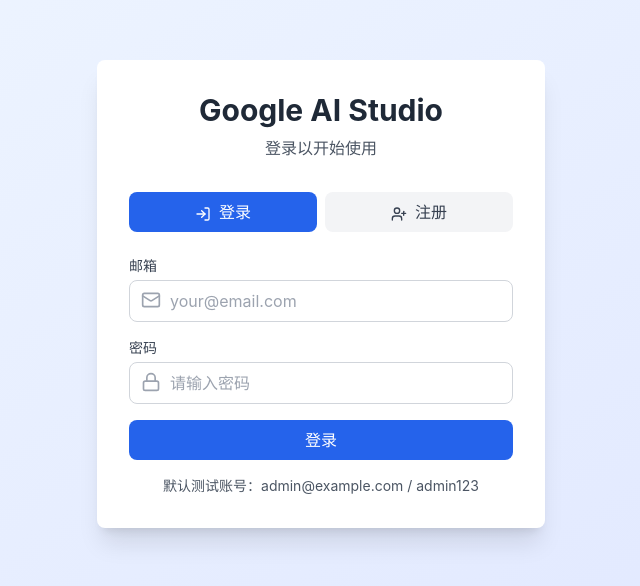
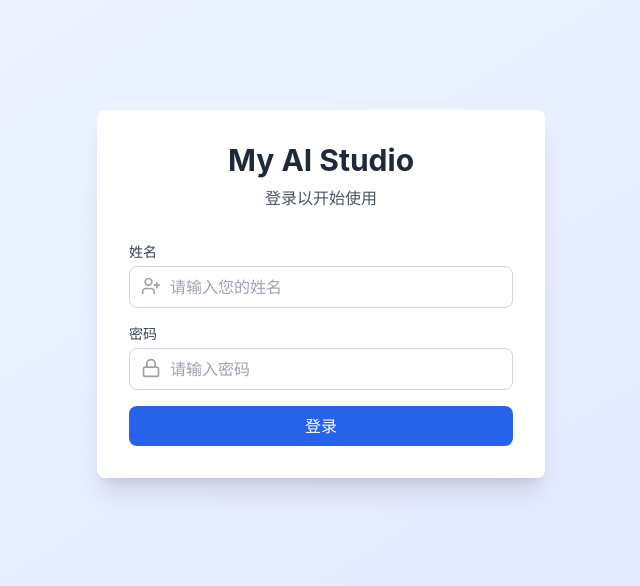
Before and after one commit to ChenyuanHu/AITools, a Next.js app in the folder frontend/: page /login in a window 1280 px wide. Shown: the part 106-692 px from the top of the page, without its empty margins (319-959 px from the left). Built offline with nearby package versions, Linux system fonts and the light colour scheme.

Commit message:
Refactor authentication to use name instead of email, update default admin credentials, and enhance model handling in server. Update frontend layout and components to reflect new branding as "My AI Studio".

```diff
--- a/frontend/app/layout.tsx
+++ b/frontend/app/layout.tsx
@@ -2,8 +2,8 @@
 import './globals.css'
 
 export const metadata: Metadata = {
-  title: 'Google AI Studio - Playground',
-  description: 'Google AI Studio Web Console Clone',
+  title: 'My AI Studio - Playground',
+  description: 'My AI Studio',
 }
 
 export default function RootLayout({
--- a/frontend/app/login/page.tsx
+++ b/frontend/app/login/page.tsx
@@ -7,8 +7,6 @@
 
 export default function LoginPage() {
   const router = useRouter();
-  const [isLogin, setIsLogin] = useState(true);
-  const [email, setEmail] = useState('');
   const [password, setPassword] = useState('');
   const [name, setName] = useState('');
   const [loading, setLoading] = useState(false);
@@ -21,11 +19,7 @@
 
     try {
       let result;
-      if (isLogin) {
-        result = await authAPI.login(email, password);
-      } else {
-        result = await authAPI.register(email, password, name);
-      }
+      result = await authAPI.login(name, password);
 
       localStorage.setItem('token', result.token);
       localStorage.setItem('user', JSON.stringify(result.user));
@@ -41,37 +35,11 @@
     <div className="min-h-screen flex items-center justify-center bg-gradient-to-br from-blue-50 to-indigo-100">
       <div className="bg-white rounded-lg shadow-xl p-8 w-full max-w-md">
         <div className="text-center mb-8">
-          <h1 className="text-3xl font-bold text-gray-800 mb-2">Google AI Studio</h1>
+          <h1 className="text-3xl font-bold text-gray-800 mb-2">My AI Studio</h1>
           <p className="text-gray-600">登录以开始使用</p>
         </div>
 
-        <div className="flex gap-2 mb-6">
-          <button
-            onClick={() => setIsLogin(true)}
-            className={`flex-1 py-2 px-4 rounded-lg font-medium transition-colors ${
-              isLogin
-                ? 'bg-blue-600 text-white'
-                : 'bg-gray-100 text-gray-700 hover:bg-gray-200'
-            }`}
-          >
-            <LogIn className="inline-block w-4 h-4 mr-2" />
-            登录
-          </button>
-          <button
-            onClick={() => setIsLogin(false)}
-            className={`flex-1 py-2 px-4 rounded-lg font-medium transition-colors ${
-              !isLogin
-                ? 'bg-blue-600 text-white'
-                : 'bg-gray-100 text-gray-700 hover:bg-gray-200'
-            }`}
-          >
-            <UserPlus className="inline-block w-4 h-4 mr-2" />
-            注册
-          </button>
-        </div>
-
         <form onSubmit={handleSubmit} className="space-y-4">
-          {!isLogin && (
           <div>
             <label className="block text-sm font-medium text-gray-700 mb-1">
               姓名
@@ -85,24 +53,6 @@
                 placeholder="请输入您的姓名"
               />
               <UserPlus className="absolute left-3 top-2.5 w-5 h-5 text-gray-400" />
-              </div>
-            </div>
-          )}
-
-          <div>
-            <label className="block text-sm font-medium text-gray-700 mb-1">
-              邮箱
-            </label>
-            <div className="relative">
-              <input
-                type="email"
-                value={email}
-                onChange={(e) => setEmail(e.target.value)}
-                required
-                className="w-full pl-10 pr-4 py-2 border border-gray-300 rounded-lg focus:ring-2 focus:ring-blue-500 focus:border-transparent"
-                placeholder="your@email.com"
-              />
-              <Mail className="absolute left-3 top-2.5 w-5 h-5 text-gray-400" />
             </div>
           </div>
 
@@ -134,15 +84,10 @@
             disabled={loading}
             className="w-full bg-blue-600 text-white py-2 px-4 rounded-lg font-medium hover:bg-blue-700 transition-colors disabled:opacity-50 disabled:cursor-not-allowed"
           >
-            {loading ? '处理中...' : isLogin ? '登录' : '注册'}
+            {loading ? '处理中...' : '登录'}
           </button>
         </form>
 
-        {isLogin && (
-          <div className="mt-4 text-sm text-gray-600 text-center">
-            <p>默认测试账号：admin@example.com / admin123</p>
-          </div>
-        )}
       </div>
     </div>
   );
--- a/frontend/components/MainContent.tsx
+++ b/frontend/components/MainContent.tsx
@@ -103,7 +103,7 @@
     <div className="flex-1 flex flex-col overflow-hidden">
       {/* 标题 */}
       <div className="p-6 border-b border-gray-200">
-        <h1 className="text-3xl font-bold text-gray-900">Google AI Studio</h1>
+        <h1 className="text-3xl font-bold text-gray-900">My AI Studio</h1>
       </div>
 
       {/* 模型标签 */}
--- a/frontend/components/Sidebar.tsx
+++ b/frontend/components/Sidebar.tsx
@@ -28,7 +28,7 @@
     <div className="w-64 bg-white border-r border-gray-200 flex flex-col h-screen">
       {/* Logo */}
       <div className="p-4 border-b border-gray-200">
-        <h1 className="text-xl font-semibold text-gray-800">Google AI Studio</h1>
+        <h1 className="text-xl font-semibold text-gray-800">My AI Studio</h1>
       </div>
 
       {/* 导航菜单 */}
--- a/frontend/lib/api.ts
+++ b/frontend/lib/api.ts
@@ -37,12 +37,8 @@
 );
 
 export const authAPI = {
-  login: async (email: string, password: string) => {
-    const response = await api.post('/api/auth/login', { email, password });
-    return response.data;
-  },
-  register: async (email: string, password: string, name?: string) => {
-    const response = await api.post('/api/auth/register', { email, password, name });
+  login: async (name: string, password: string) => {
+    const response = await api.post('/api/auth/login', { name, password });
     return response.data;
   },
   getMe: async () => {
```
Also changed, not shown: 1 other file (tests, documents, lock files or other folders). Lines whose indentation alone changed are shown as unchanged.
